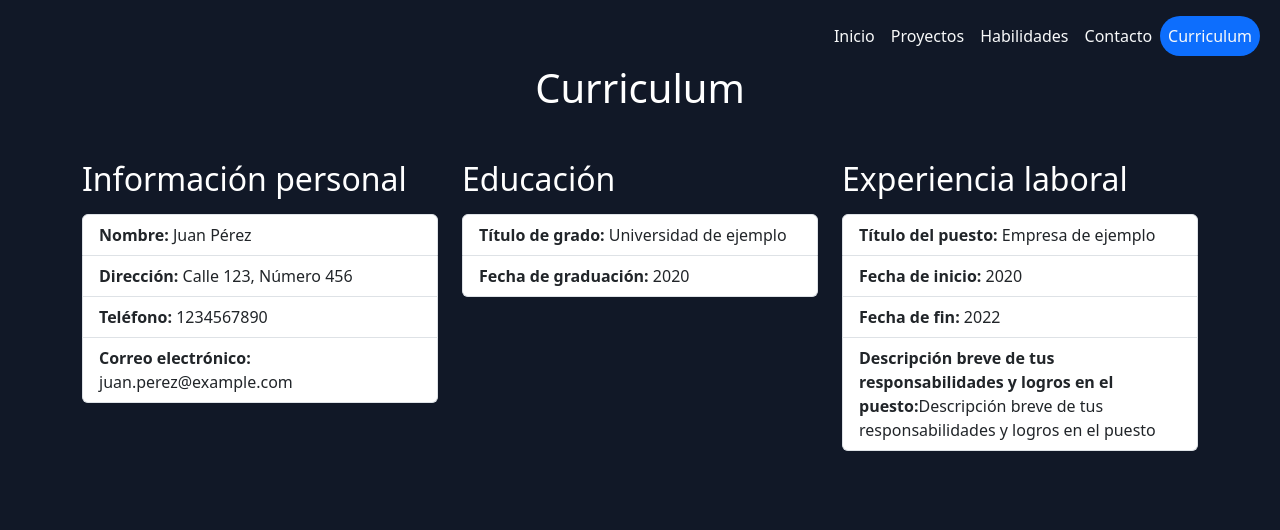
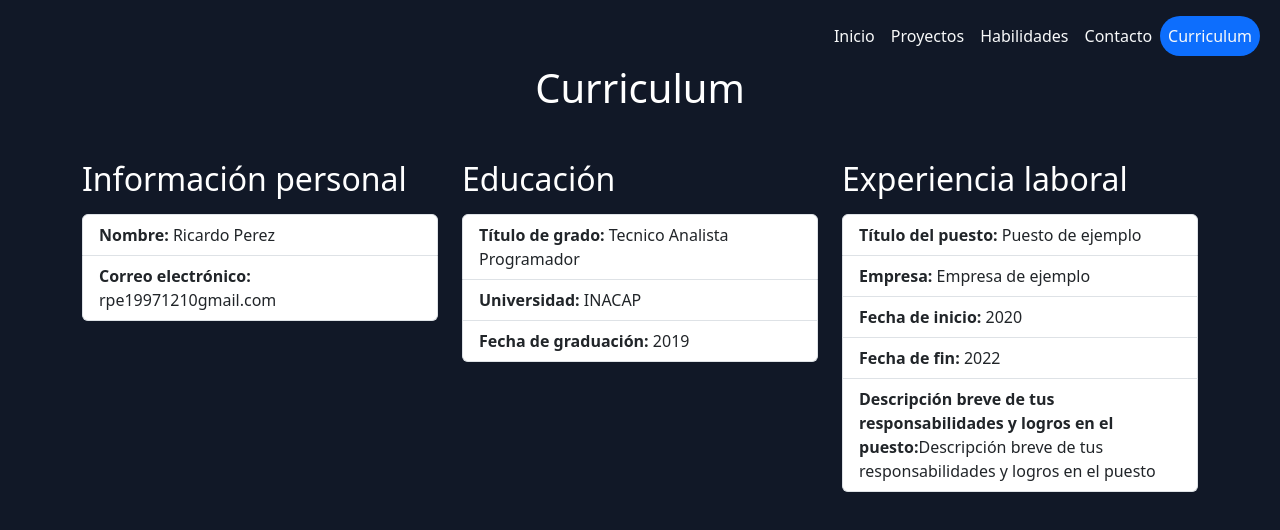
Before and after one commit to blackgoku-97/portafolio, a React (Vite) app: page /curriculum in a window 1280 px wide. Shown: the top 530 px of the page. Built offline with nearby package versions, Linux system fonts and the light colour scheme.

Commit message:
curriculum 3

```diff
--- a/src/components/Curriculum.jsx
+++ b/src/components/Curriculum.jsx
@@ -1,4 +1,24 @@
 export const Curriculum = () => {
+  const datosPersonales = {
+    nombre: "Ricardo Perez",
+    correoElectronico: "rpe19971210gmail.com",
+  };
+
+  const educacion = {
+    titulo: "Tecnico Analista Programador",
+    universidad: "INACAP",
+    fechaGraduacion: "2019",
+  };
+
+  const experienciaLaboral = {
+    tituloPuesto: "Puesto de ejemplo",
+    empresa: "Empresa de ejemplo",
+    fechaInicio: "2020",
+    fechaFin: "2022",
+    descripcion:
+      "Descripción breve de tus responsabilidades y logros en el puesto",
+  };
+
   return (
     <div className="container">
       <div className="row">
@@ -9,16 +29,11 @@ export const Curriculum = () => {
               <h2 className="mb-3">Información personal</h2>
               <ul className="list-group">
                 <li className="list-group-item">
-                  <strong>Nombre:</strong> Juan Pérez
+                  <strong>Nombre:</strong> {datosPersonales.nombre}
                 </li>
                 <li className="list-group-item">
-                  <strong>Dirección:</strong> Calle 123, Número 456
-                </li>
-                <li className="list-group-item">
-                  <strong>Teléfono:</strong> 1234567890
-                </li>
-                <li className="list-group-item">
-                  <strong>Correo electrónico:</strong> juan.perez@example.com
+                  <strong>Correo electrónico:</strong>{" "}
+                  {datosPersonales.correoElectronico}
                 </li>
               </ul>
             </div>
@@ -26,10 +41,14 @@ export const Curriculum = () => {
               <h2 className="mb-3">Educación</h2>
               <ul className="list-group">
                 <li className="list-group-item">
-                  <strong>Título de grado:</strong> Universidad de ejemplo
+                  <strong>Título de grado:</strong> {educacion.titulo}
                 </li>
                 <li className="list-group-item">
-                  <strong>Fecha de graduación:</strong> 2020
+                  <strong>Universidad:</strong> {educacion.universidad}
+                </li>
+                <li className="list-group-item">
+                  <strong>Fecha de graduación:</strong>{" "}
+                  {educacion.fechaGraduacion}
                 </li>
               </ul>
             </div>
@@ -37,17 +56,25 @@ export const Curriculum = () => {
               <h2 className="mb-3">Experiencia laboral</h2>
               <ul className="list-group">
                 <li className="list-group-item">
-                  <strong>Título del puesto:</strong> Empresa de ejemplo
+                  <strong>Título del puesto:</strong>{" "}
+                  {experienciaLaboral.tituloPuesto}
                 </li>
                 <li className="list-group-item">
-                  <strong>Fecha de inicio:</strong> 2020
+                  <strong>Empresa:</strong> {experienciaLaboral.empresa}
                 </li>
                 <li className="list-group-item">
-                  <strong>Fecha de fin:</strong> 2022
+                  <strong>Fecha de inicio:</strong>{" "}
+                  {experienciaLaboral.fechaInicio}
                 </li>
                 <li className="list-group-item">
-                  <strong>Descripción breve de tus responsabilidades y logros en el puesto:</strong>
-                  Descripción breve de tus responsabilidades y logros en el puesto
+                  <strong>Fecha de fin:</strong> {experienciaLaboral.fechaFin}
+                </li>
+                <li className="list-group-item">
+                  <strong>
+                    Descripción breve de tus responsabilidades y logros en el
+                    puesto:
+                  </strong>
+                  {experienciaLaboral.descripcion}
                 </li>
               </ul>
             </div>
```
